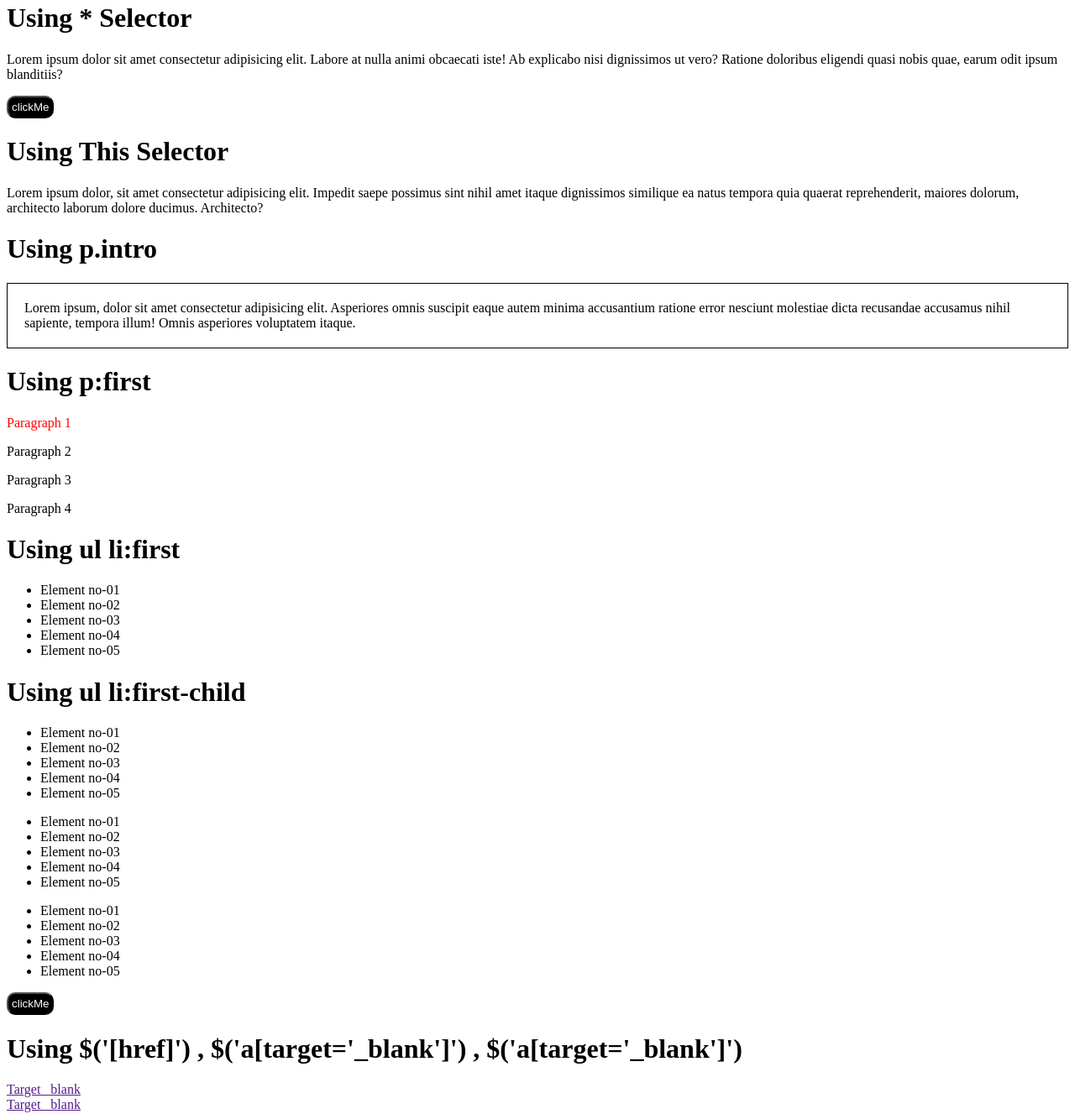
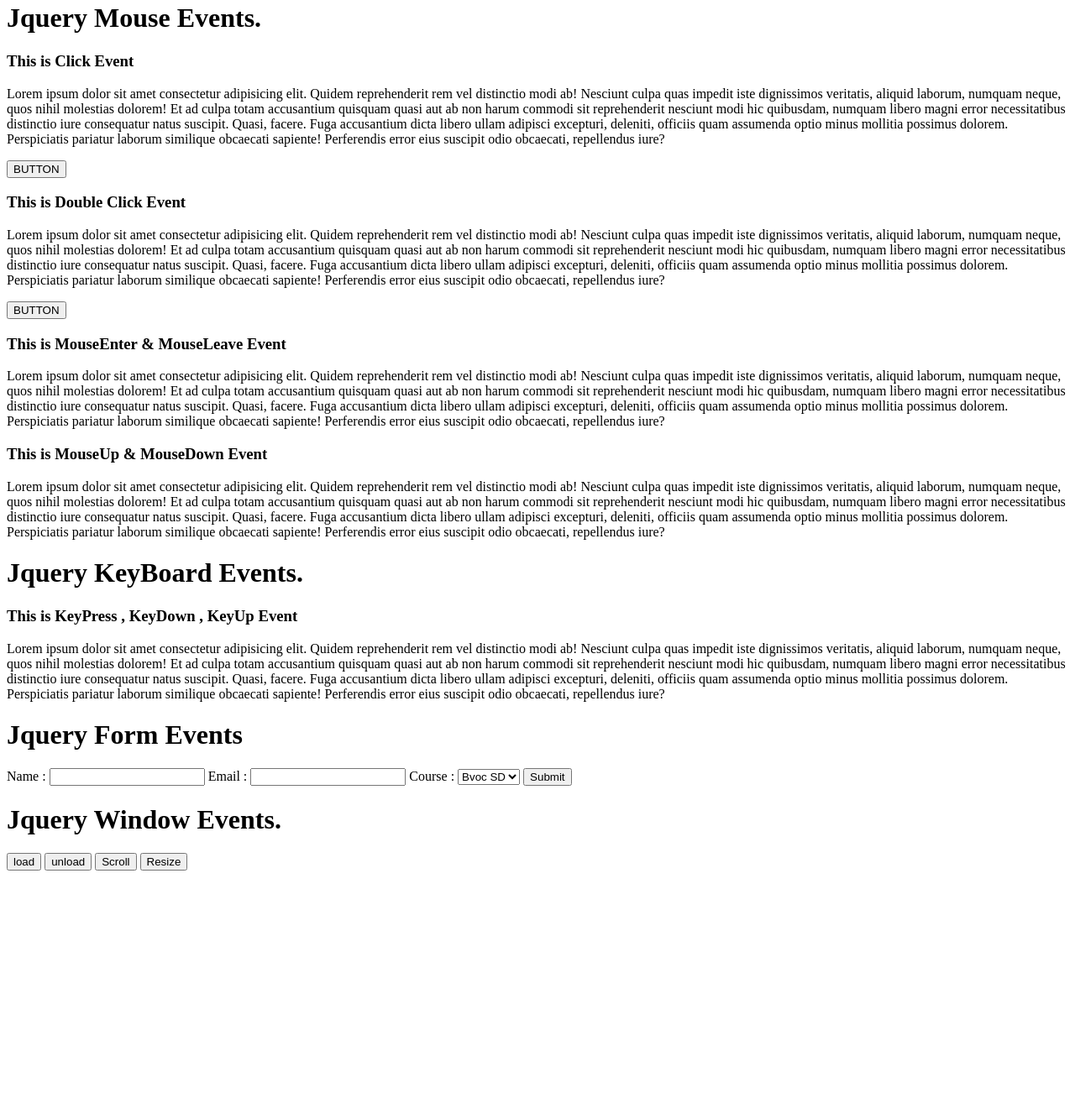
Before and after one commit to Raj85446696/JqueryAssignment, a plain HTML site: page index.html in a window 1280 px wide. Shown: the part 18-1345 px from the top of the page at 84% size. After the commit the page ends 1063 px from the top, so only its background shows below. Drawn offline with nearby package versions, Linux system fonts and the light colour scheme.

Commit message:
Add files via upload

```diff
--- a/index.html
+++ b/index.html
@@ -3,207 +3,190 @@
   <head>
     <meta charset="UTF-8" />
     <meta name="viewport" content="width=device-width, initial-scale=1.0" />
-    <title>JQuery Assignment</title>
-    <link rel="icon" href="https://image.pngaaa.com/799/6103799-middle.png" />
+    <title>Events In JQuery</title>
     <script src="https://cdnjs.cloudflare.com/ajax/libs/jquery/3.7.1/jquery.min.js"></script>
-    <link rel="stylesheet" href="style.css" />
-    <style>
-        *{
-            cursor: pointer;
-        }
-
-        table,th,tr,td{
-            margin-top: 30px;
-            padding: 5px;
-            border: 1px solid black;
-            border-collapse: collapse;
-        }
-
-        .main-08{
-            margin-top: 20px;
-        }
-    </style>
   </head>
   <body>
-    <div class="main">
-      <h1>Using * Selector</h1>
+    <h1>Jquery Mouse Events.</h1>
+
+    <div class="box-1">
+      <h3>This is Click Event</h3>
       <p>
-        Lorem ipsum dolor sit amet consectetur adipisicing elit. Labore at nulla
-        animi obcaecati iste! Ab explicabo nisi dignissimos ut vero? Ratione
-        doloribus eligendi quasi nobis quae, earum odit ipsum blanditiis?
+        Lorem ipsum dolor sit amet consectetur adipisicing elit. Quidem
+        reprehenderit rem vel distinctio modi ab! Nesciunt culpa quas impedit
+        iste dignissimos veritatis, aliquid laborum, numquam neque, quos nihil
+        molestias dolorem! Et ad culpa totam accusantium quisquam quasi aut ab
+        non harum commodi sit reprehenderit nesciunt modi hic quibusdam, numquam
+        libero magni error necessitatibus distinctio iure consequatur natus
+        suscipit. Quasi, facere. Fuga accusantium dicta libero ullam adipisci
+        excepturi, deleniti, officiis quam assumenda optio minus mollitia
+        possimus dolorem. Perspiciatis pariatur laborum similique obcaecati
+        sapiente! Perferendis error eius suscipit odio obcaecati, repellendus
+        iure?
       </p>
-      <button id="btn">clickMe</button>
     </div>
+    <button id="btn-1">BUTTON</button>
 
-    <div class="main-02">
-      <h1>Using This Selector</h1>
+    <div class="box-2">
+        <h3>This is Double Click Event</h3>
         <p>
-        Lorem ipsum dolor, sit amet consectetur adipisicing elit. Impedit saepe
-        possimus sint nihil amet itaque dignissimos similique ea natus tempora
-        quia quaerat reprehenderit, maiores dolorum, architecto laborum dolore
-        ducimus. Architecto?
+          Lorem ipsum dolor sit amet consectetur adipisicing elit. Quidem
+          reprehenderit rem vel distinctio modi ab! Nesciunt culpa quas impedit
+          iste dignissimos veritatis, aliquid laborum, numquam neque, quos nihil
+          molestias dolorem! Et ad culpa totam accusantium quisquam quasi aut ab
+          non harum commodi sit reprehenderit nesciunt modi hic quibusdam, numquam
+          libero magni error necessitatibus distinctio iure consequatur natus
+          suscipit. Quasi, facere. Fuga accusantium dicta libero ullam adipisci
+          excepturi, deleniti, officiis quam assumenda optio minus mollitia
+          possimus dolorem. Perspiciatis pariatur laborum similique obcaecati
+          sapiente! Perferendis error eius suscipit odio obcaecati, repellendus
+          iure?
+        </p>
+      </div>
+      <button id="btn-2">BUTTON</button>
+
+      <div class="box-3">
+        <h3>This is MouseEnter & MouseLeave Event</h3>
+        <p>
+          Lorem ipsum dolor sit amet consectetur adipisicing elit. Quidem
+          reprehenderit rem vel distinctio modi ab! Nesciunt culpa quas impedit
+          iste dignissimos veritatis, aliquid laborum, numquam neque, quos nihil
+          molestias dolorem! Et ad culpa totam accusantium quisquam quasi aut ab
+          non harum commodi sit reprehenderit nesciunt modi hic quibusdam, numquam
+          libero magni error necessitatibus distinctio iure consequatur natus
+          suscipit. Quasi, facere. Fuga accusantium dicta libero ullam adipisci
+          excepturi, deleniti, officiis quam assumenda optio minus mollitia
+          possimus dolorem. Perspiciatis pariatur laborum similique obcaecati
+          sapiente! Perferendis error eius suscipit odio obcaecati, repellendus
+          iure?
         </p>
       </div>
 
-    <div class="main-03">
-      <h1>Using p.intro</h1>
-      <p class="intro">
-        Lorem ipsum, dolor sit amet consectetur adipisicing elit. Asperiores
-        omnis suscipit eaque autem minima accusantium ratione error nesciunt
-        molestiae dicta recusandae accusamus nihil sapiente, tempora illum!
-        Omnis asperiores voluptatem itaque.
+      <div class="box-4">
+        <h3>This is MouseUp & MouseDown Event</h3>
+        <p>
+          Lorem ipsum dolor sit amet consectetur adipisicing elit. Quidem
+          reprehenderit rem vel distinctio modi ab! Nesciunt culpa quas impedit
+          iste dignissimos veritatis, aliquid laborum, numquam neque, quos nihil
+          molestias dolorem! Et ad culpa totam accusantium quisquam quasi aut ab
+          non harum commodi sit reprehenderit nesciunt modi hic quibusdam, numquam
+          libero magni error necessitatibus distinctio iure consequatur natus
+          suscipit. Quasi, facere. Fuga accusantium dicta libero ullam adipisci
+          excepturi, deleniti, officiis quam assumenda optio minus mollitia
+          possimus dolorem. Perspiciatis pariatur laborum similique obcaecati
+          sapiente! Perferendis error eius suscipit odio obcaecati, repellendus
+          iure?
         </p>
       </div>
 
-    <div class="main-04">
-      <h1>Using p:first</h1>
-      <p>Paragraph 1</p>
-      <p>Paragraph 2</p>
-      <p>Paragraph 3</p>
-      <p>Paragraph 4</p>
+
+      <h1>Jquery KeyBoard Events.</h1>
+      <div class="box-5">
+        <h3>This is KeyPress , KeyDown , KeyUp Event</h3>
+        <p>
+          Lorem ipsum dolor sit amet consectetur adipisicing elit. Quidem
+          reprehenderit rem vel distinctio modi ab! Nesciunt culpa quas impedit
+          iste dignissimos veritatis, aliquid laborum, numquam neque, quos nihil
+          molestias dolorem! Et ad culpa totam accusantium quisquam quasi aut ab
+          non harum commodi sit reprehenderit nesciunt modi hic quibusdam, numquam
+          libero magni error necessitatibus distinctio iure consequatur natus
+          suscipit. Quasi, facere. Fuga accusantium dicta libero ullam adipisci
+          excepturi, deleniti, officiis quam assumenda optio minus mollitia
+          possimus dolorem. Perspiciatis pariatur laborum similique obcaecati
+          sapiente! Perferendis error eius suscipit odio obcaecati, repellendus
+          iure?
+        </p>
       </div>
 
-    <div class="main-05">
-        <h1>Using ul li:first</h1>
-        <ul>
-            <li>Element no-01</li>
-            <li>Element no-02</li>
-            <li>Element no-03</li>
-            <li>Element no-04</li>
-            <li>Element no-05</li>
-        </ul>
-    </div>
 
-    <div class="main-06">
-        <h1>Using ul li:first-child</h1>
-        <ul>
-            <li>Element no-01</li>
-            <li>Element no-02</li>
-            <li>Element no-03</li>
-            <li>Element no-04</li>
-            <li>Element no-05</li>
-        </ul>
+      <h1>Jquery Form Events</h1>
+      <form action="">
+        <label for="name">Name :</label>
+        <input type="text" name="name" id="name">
 
-        <ul>
-            <li>Element no-01</li>
-            <li>Element no-02</li>
-            <li>Element no-03</li>
-            <li>Element no-04</li>
-            <li>Element no-05</li>
-        </ul>
+        <label for="email">Email :</label>
+        <input type="email" name="email" id="email">
 
-        <ul>
-            <li>Element no-01</li>
-            <li>Element no-02</li>
-            <li>Element no-03</li>
-            <li>Element no-04</li>
-            <li>Element no-05</li>
-        </ul>
+        <label for="course">Course :</label>
+        <select name="course" id="course">
+            <option value="bvoc sd">Bvoc SD</option>
+            <option value="Bms">BMS</option>
+            <option value="bA">BA</option>
+            <option value="CS">bsc. CS</option>
+        </select>
 
-        <button id="btn-2">clickMe</button>
-    </div>
+        <button type="submit">Submit</button>
+      </form>
 
-    <div class="main-07">
-        <h1>Using $('[href]') , $('a[target='_blank']') , $('a[target='_blank']')</h1>
-        <a href="">Target _blank</a> <br>
-        <a href="" target="_blank">Target _blank</a> <br>
-        <a href="" target="_parent">Target _parent</a> <br>
-        <a href="" target="_blank"> Target _blank </a> <br>
-        <a href="" target="_self"> Target _self</a> <br>
+      <h1>Jquery Window Events.</h1>
+      <button id="load">load</button>
+      <button id="unload">unload</button>
+      <button id="scroll">Scroll</button>
+      <button id="resize">Resize</button>
 
-        <button id="href">Href</button>
-        <button id="blank">Blank</button>
-        <button id="not-blank">Not-Blank</button>
-    </div>
-
-    <div class="main-08">
-        <h1>Using :button</h1>
-        <button>Button-01</button>
-        <button>Button-02</button>
-        <button>Button-03</button>
-        <button>Button-04</button>
-        <button>Button-05</button>
-    </div>
-
-    <div class="main-09">
-        <h1>Using tr:even & tr:odd</h1>
-        <table>
-            <thead>
-                <tr>
-                    <th>Name</th>
-                    <th>Age</th>
-                    <th>Suject</th>
-                </tr>
-            </thead>
-            <tbody>
-                <tr>
-                    <td>Ritu Raj Verma</td>
-                    <td>19</td>
-                    <td>Bvoc Software development</td>
-                </tr>
-                <tr>
-                    <td>Shivam Verma</td>
-                    <td>16</td>
-                    <td>Bcom</td>
-                </tr>
-                <tr>
-                    <td>Ajeet Keshari</td>
-                    <td>20</td>
-                    <td>B.m.s</td>
-                </tr>
-                <tr>
-                    <td>Hritik Roshan</td>
-                    <td>21</td>
-                    <td>B.sc </td>
-                </tr>
-            </tbody>
-        </table>
-        <button id="even">even</button>
-            <button id="odd">odd</button>
-    </div>
     <script>
-      $(document).ready(function () {
-        $("#btn").click(function () {
-          $("*").css({ "background-color": "red", color: "white" });
+        $(document).ready(function(){
+            $('#btn-1').click(function(){
+                $(".box-1").hide();
             });
 
-        $(".main-02").hover(function () {
-          $(this).css({ "background-color": "black", color: "white" });
+            $('#btn-2').dblclick(function(){
+                $(".box-2").hide();
             });
 
-        $("p.intro").css({ border: "1px solid black", padding: "20px" });
+            $('.box-3').mouseenter(function(){
+                $(this).css({backgroundColor:'red',padding:20});
             });
 
-      $(".main-04 p:first").css({ color: "red" });
+            $('.box-3').mouseleave(function(){
+                $(this).css({backgroundColor:'white',padding:0});
+            });
 
-      $(".main-05 ul li:first").click(function(){
-        $(this).hide();
+            $('.box-4').mousedown(function(){
+                $(this).css({backgroundColor:'green',padding:20});
+            });
+
+            $('.box-4').mouseup(function(){
+                $(this).css({backgroundColor:'yellow',padding:20});
+            });
+
+            $('.box-5').keypress(function(){
+                $(this).css({backgroundColor:'red',padding:20});
+            });
+            $('.box-5').keyup(function(){
+                $(this).css({backgroundColor:'blue',padding:20});
+            });
+            $('.box-5').keydown(function(){
+                $(this).css({backgroundColor:'red',padding:20});
+            });
+
+            $('input').focus(function(){
+                $(this).css({backgroundColor:'red',padding:20,color:'white'});
+            });
+
+            $('input').blur(function(){
+                $(this).css({backgroundColor:'white',padding:0,color:'black'});
+            });
+
+            $('form').submit(function(){
+                alert('Form Submitted');
+            });
+
+            $('option').select(function(){
+                alert('Course Selected');
+            });
+
+            $('#load').click(function(){
+                $(window).load(function(){
+                    alert('Window Loaded');
+                });
+
+            })
             })
 
-      $('#btn-2').click(function(){
-        $('.main-06 ul li:first-child').hide();
-      });
 
-      $('#href').click(function(){
-        $('[href]').hide();
-      });
 
-      $('#blank').click(function(){
-        $('a[target="_blank"]').hide();
-      });
 
-      $('#not-blank').click(function(){
-        $('a[target!="_blank"]').hide();
-      });
-
-      $(':button').css({'background-color':'black','color':'white','border-radius':'10px','padding':'4px'});
-
-      $('#even').click(function(){
-        $("tr:even").css({'background-color':'grey'});
-      });
-
-      $('#odd').click(function(){
-        $("tr:odd").css({'background-color':'black','color':'white'});
         });
     </script>
   </body>
```
Lines whose indentation alone changed are shown as unchanged.
